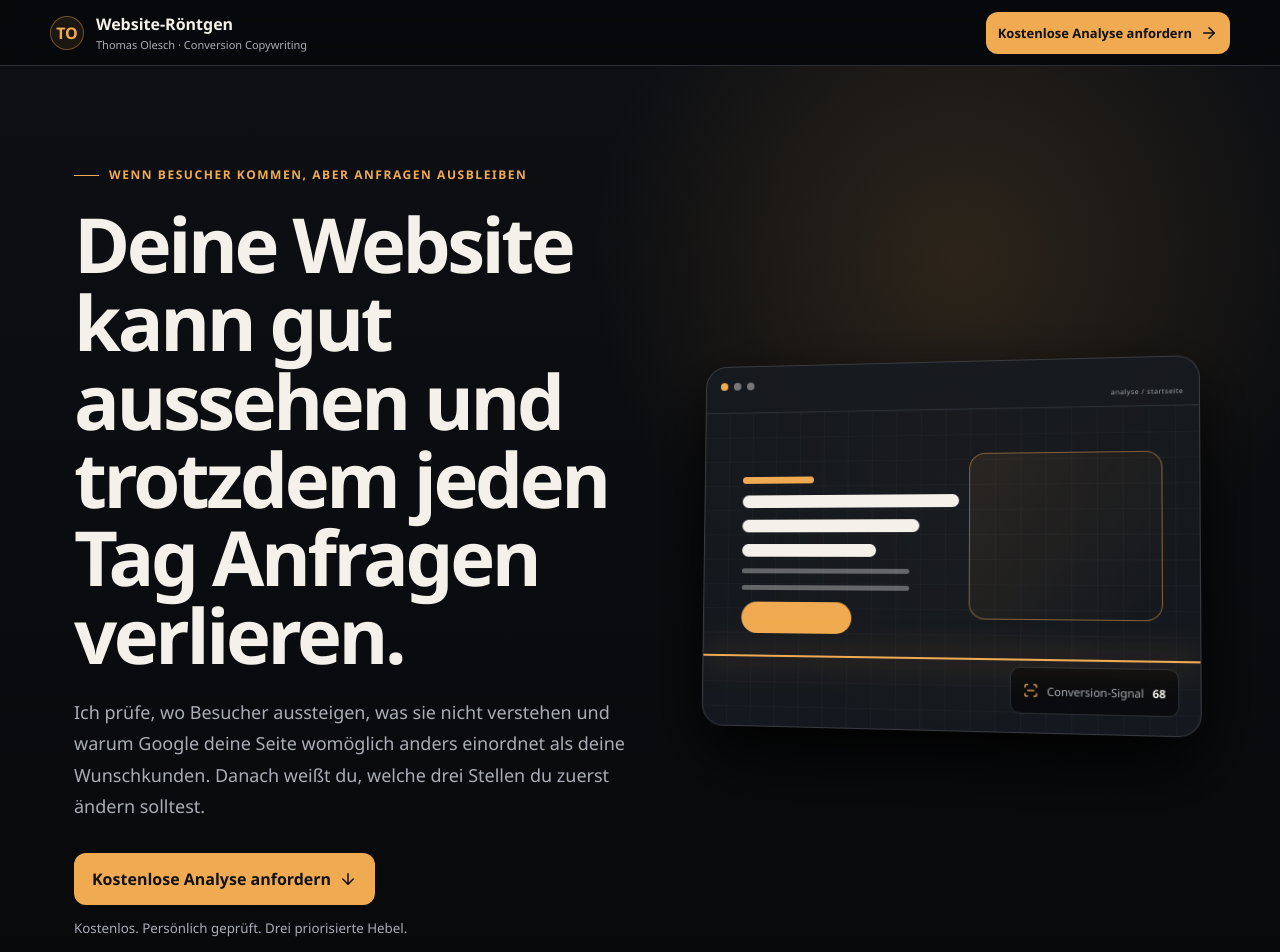
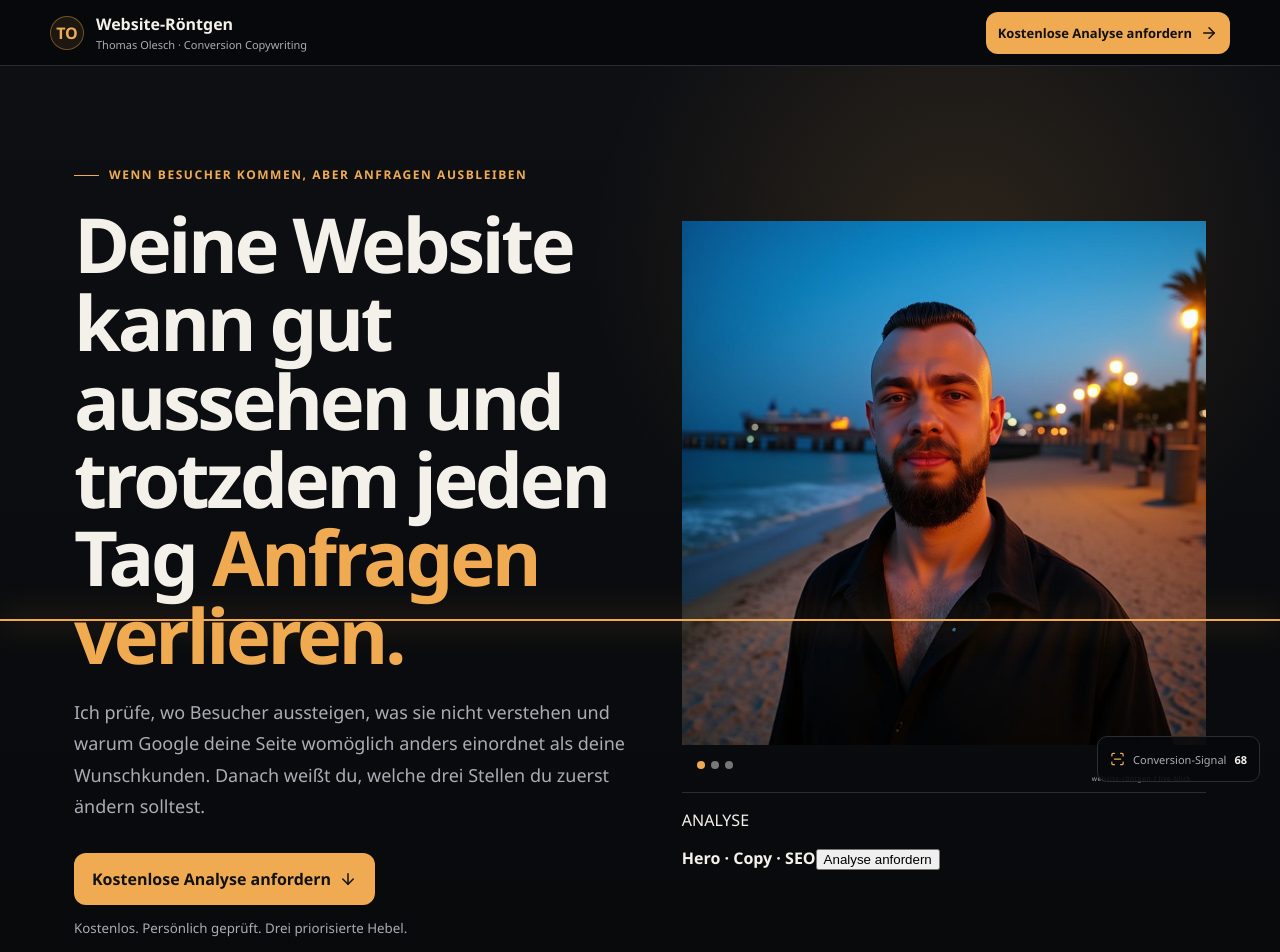
Before and after one commit to thomasech7-dot/webseite-roentgen, a React (Vite) app: page / in a window 1280 px wide. Shown: the top 952 px of the page. Built offline with nearby package versions, Linux system fonts and the light colour scheme.

Commit message:
Update hero with beach photo laptop scanner visual

```diff
--- a/src/main.tsx
+++ b/src/main.tsx
@@ -55,15 +55,21 @@ function Section({ eye, title, intro, children, alt = false }: { eye: string; ti
   return <section className={alt ? 'alt' : ''}><div className="wrap"><p className="eye">{eye}</p><h2>{title}</h2>{intro && <p className="intro">{intro}</p>}{children}</div></section>;
 }
 
-function ScanHero() {
+function HeroVisual() {
   return (
-    <div className="scanHero" aria-label="Website-Röntgen Visual">
-      <div className="scanWindow">
-        <div className="scanTop"><span></span><span></span><span></span><small>analyse / startseite</small></div>
-        <div className="scanBody">
+    <div className="heroVisual" aria-label="Thomas Olesch Website-Röntgen Visual">
+      <div className="photoFrame">
+        <img src={thomasPhoto} alt="Thomas Olesch am Strand" />
+        <div className="photoGlow"></div>
+      </div>
+      <div className="laptopMock" aria-hidden="true">
+        <div className="scanTop"><span></span><span></span><span></span><small>website-röntgen / live-blick</small></div>
+        <div className="laptopScreen">
           <div className="scanLine"></div>
-          <div className="wirePanel"></div>
-          <div className="mockHero"><i></i><b></b><b></b><b></b><p></p><p></p><button></button></div>
+          <p className="screenKicker">ANALYSE</p>
+          <strong>Hero · Copy · SEO</strong>
+          <i></i><i></i><i></i>
+          <button>Analyse anfordern</button>
           <div className="scoreBadge"><ScanLine /> Conversion-Signal <strong>68</strong></div>
         </div>
       </div>
@@ -118,12 +124,12 @@ function Home() {
           <div className="heroIn">
             <div>
               <p className="eye">Wenn Besucher kommen, aber Anfragen ausbleiben</p>
-              <h1>Deine Website kann gut aussehen und trotzdem jeden Tag Anfragen verlieren.</h1>
+              <h1>Deine Website kann gut aussehen und trotzdem jeden Tag <em>Anfragen verlieren.</em></h1>
               <p className="lead">Ich prüfe, wo Besucher aussteigen, was sie nicht verstehen und warum Google deine Seite womöglich anders einordnet als deine Wunschkunden. Danach weißt du, welche drei Stellen du zuerst ändern solltest.</p>
               <a className="btn" href="#analyse">Kostenlose Analyse anfordern <ArrowDown /></a>
               <small>Kostenlos. Persönlich geprüft. Drei priorisierte Hebel.</small>
             </div>
-            <ScanHero />
+            <HeroVisual />
           </div>
         </section>
 
```
